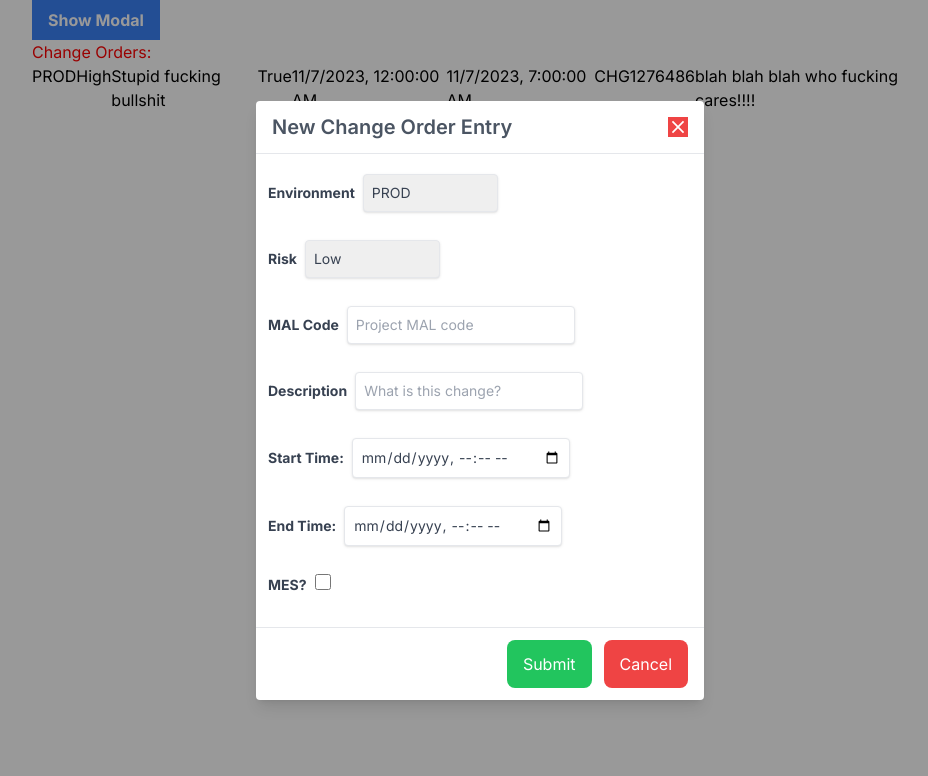
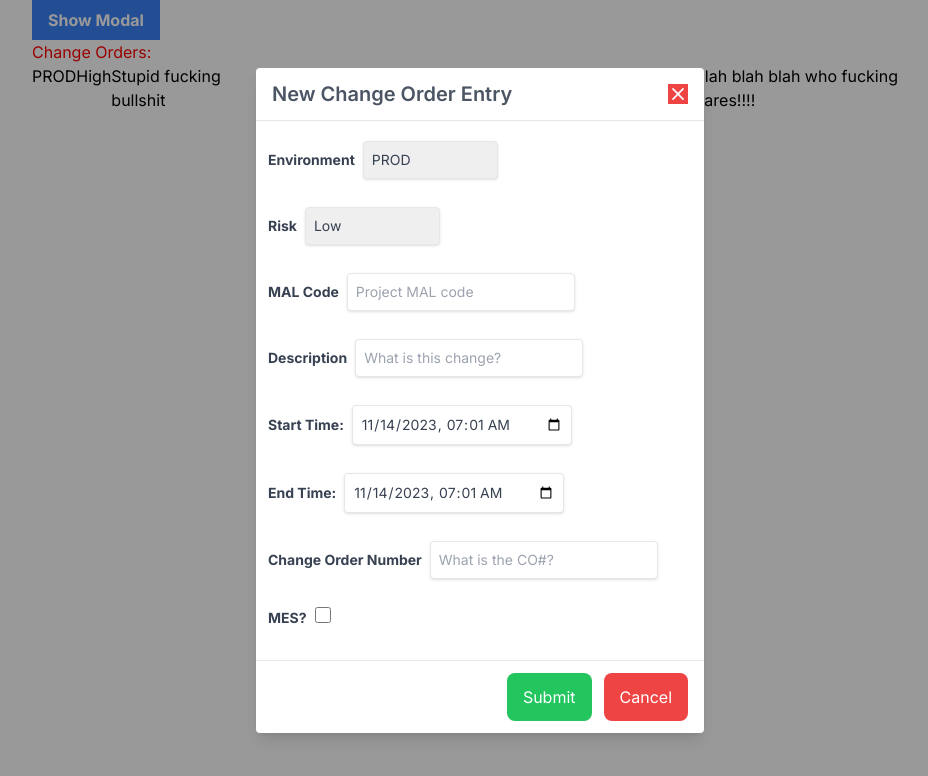
Before and after one commit to aminoo10/co-tracker-app, a Next.js app: page / in a window 1280 px wide. Both pictures are taken after a click on the button "Show Modal". Shown: the top 776 px of the page, without its empty margins (160-1088 px from the left). Built offline with nearby package versions, Linux system fonts and the light colour scheme.

Commit message:
basic passthrough data for modal form submission

```diff
--- /dev/null
+++ b/app/ChangeOrder.tsx
@@ -0,0 +1,13 @@
+export interface ChangeOrder {
+
+        malcode: string;
+        environment: "PROD" | "PAT";
+        risk : "Low" | "Moderate" | "High" | "Very High";
+        description: string;
+        mesProvided: true | false;
+        start: Date;
+        end: Date;
+        chg: string;
+        notes: string;
+
+}
--- a/app/components/ChangeOrderList.tsx
+++ b/app/components/ChangeOrderList.tsx
@@ -1,44 +1,20 @@
+import {ChangeOrder} from '../ChangeOrder';
 import React from 'react'
 
-type Environment = "PROD" | "PAT";
-type Risk = "Low" | "Moderate" | "High" | "Very High";
+ interface COListProps {
+  COList: ChangeOrder[];
+ }
 
-interface ChangeOrder {
-  malcode: string;
-  environment: Environment;
-  risk : Risk;
-  description: string;
-  mesProvided: boolean;
-  start: Date;
-  end: Date;
-  chg: string;
-  notes: string;
-}
+export default function ChangeOrderList({COList}: COListProps) {
 
-const changeOrders : ChangeOrder[] = [];
+  const test: Number = 1;
 
-const testInstance: ChangeOrder = {
-  malcode: '',
-  environment: 'PROD',
-  risk: 'High',
-  description: 'Stupid fucking bullshit',
-  mesProvided: true,
-  start: new Date(2023, 10, 7, 0, 0),
-  end: new Date(2023, 10, 7, 7, 0),
-  chg: 'CHG1276486',
-  notes: "blah blah blah who fucking cares!!!!"
-}
-
-changeOrders.push(testInstance);
-
-
-export default function ChangeOrderList() {
+  console.log(typeof test);
 
   return (
       <div id="list">
-
         <h2 id="test">Change Orders:</h2>
-        {changeOrders.map(changeOrder => {
+        {COList.map(changeOrder => {
           return (<div className="changeOrder">
           <p>{changeOrder.malcode}</p>
           <p>{changeOrder.environment}</p>
--- a/app/components/ChangeOrderModal.tsx
+++ b/app/components/ChangeOrderModal.tsx
@@ -1,13 +1,74 @@
 import React, {useState, useEffect, useRef} from 'react';
+import {ChangeOrder} from '../ChangeOrder';
 
-export default function ChangeOrderModal() {
+export default function ChangeOrderModal({onSave} : {onSave: (coData: ChangeOrder) => void}) {
 
   const modal = useRef<HTMLDivElement>(null);
 
   const [modalOpen, setModalOpen] = useState(false);
 
+  //. get today's date
+
+  const today = new Date();
+
+  const year = today.getFullYear();
+  const month = today.getMonth();
+  const date = today.getDate();
+  const hour = today.getHours();
+  const minute = today.getMinutes();
+
+  const formattedDate = new Date(year, month, date, hour, minute);
+  const formattedDateString = `${year.toString().padStart(4,'0')}-${(month + 1).toString().padStart(2, '0')}-${date.toString().padStart(2, '0')}T${hour.toString().padStart(2, '0')}:${minute.toString().padStart(2, '0')}`;
+
+  //
+
+  const [coData, setCoData] = useState<ChangeOrder>({
+    malcode: '',
+    environment: 'PAT',
+    risk: 'Low',
+    description: '',
+    mesProvided: false,
+    start: formattedDate,
+    end: formattedDate,
+    chg: '',
+    notes: '',
+  })
+
+  const handleChange = (e: React.ChangeEvent<HTMLInputElement | HTMLSelectElement | HTMLInputElement>) => {
+    const { name, value, type} = e.target;
+    let newValue : string | boolean | Date = value;
+    //const isChecked = type === 'checkbox' ? (e.target as HTMLInputElement).checked : !(e.target as HTMLInputElement).checked;
+
+    if (type === 'checkbox') {
+      newValue = (e.target as HTMLInputElement).checked;
+    } else if (type === 'datetime-local') {
+      newValue = new Date(value);
+    }
+
+    setCoData((prevCoData) => ({
+      ...prevCoData,
+      [name] : newValue,
+    }));
+  };
+
+  const handleSave =  () => {
+    onSave(coData);
+    setCoData({
+      malcode: '',
+      environment: 'PAT',
+      risk: 'Low',
+      description: '',
+      mesProvided: false,
+      start: formattedDate,
+      end: formattedDate,
+      chg: '',
+      notes: ''
+    });
+    closeModal();
+  }
+
   const labelStyle = 'block text-gray-700 text-sm font-bold mb-5 flex-col justify-between';
-  const inputStyle = 'mt-2 shadow appearance-none border rounded ml-2 py-2 px-2 text-gray-700 focus:outline-none focus:shadow-outline font-normal';
+  const inputStyle = 'mt-2 shadow appearance-none border rounded ml-2 py-2 px-2 text-gray-700 focus:outline-none focus:shadow-outline focus:ring-2 font-normal';
   const modalStyle = `opacity-0 -translate-y-full scale-150 transform relative fixed w-11/12 md:max-w-md mx-auto
   rounded h-100 overflow-y-auto shadow-lg transition-opacity bg-white transition-transform
   duration-300`;
@@ -28,17 +89,14 @@ export default function ChangeOrderModal() {
   }
 
   const closeModal = () => {
-    modal.current?.classList.add('-translate-y-500');
+    modal.current?.classList.add('-translate-y-full');
     setTimeout(() => {
       modal.current?.classList.add('opacity-0');
       modal.current?.classList.add('scale-150');
-    }, 1000);
+    }, 100);
     setTimeout(() => {if (modalOpen) setModalOpen(false)}, 300);
   }
 
-  const handleSubmit = (e:React.FormEvent) => {
-    e.preventDefault();
-  }
 
   useEffect(() => {
 
@@ -76,8 +134,9 @@ export default function ChangeOrderModal() {
           {/* body */}
           <div className="w-full p-3">
 
-            <label htmlFor="env" className={labelStyle}>Environment
-              <select name="env" id="env" className={inputStyle}>
+            <label htmlFor="environment" className={labelStyle}>Environment
+              <select name="environment" id="environment" className={inputStyle}
+              onChange={handleChange}>
                 <option value="" disabled>Choose an option</option>
                 {environmentOptions.map((option) => (
                   <option key={option} value={option}>
@@ -87,8 +146,11 @@ export default function ChangeOrderModal() {
               </select>
             </label>
 
+
+
             <label htmlFor="risk" className={labelStyle}>Risk
-              <select name="risk" id="risk" className={inputStyle}>
+              <select name="risk" id="risk" className={inputStyle}
+              onChange={handleChange}>
                 <option value="" disabled>Choose an option</option>
                 {riskOptions.map((option) => (
                   <option key={option} value={option}>
@@ -101,42 +163,67 @@ export default function ChangeOrderModal() {
 
 
             <label htmlFor="malcode" className={labelStyle}>MAL Code
-              <input type="text" name="malcode" placeholder='Project MAL code' className={inputStyle}/>
+              <input type="text" value={coData.malcode}
+              name="malcode" placeholder='Project MAL code'
+              className={inputStyle}
+              onChange={handleChange}/>
             </label>
 
-            <label htmlFor="descript" className={labelStyle}>Description
-              <input type="text" name="descript" placeholder="What is this change?"
-              className={inputStyle}/>
+
+
+            <label htmlFor="description" className={labelStyle}>Description
+              <input type="text" name="description" placeholder="What is this change?"
+              className={inputStyle}
+              onChange={handleChange}/>
             </label>
+
+
 
             <label className={labelStyle}>
               Start Time:
               <input
+                defaultValue={formattedDateString}
                 className={inputStyle}
+                onChange={handleChange}
                 type='datetime-local'
                 name="start"
                 placeholder='Start time'
               />
             </label>
 
+
+
             <label className={labelStyle}>
               End Time:
               <input
+                defaultValue={formattedDateString}
                 className={inputStyle}
+                onChange={handleChange}
                 type='datetime-local'
                 name="end"
                 placeholder='End time'
               />
             </label>
 
-            <label htmlFor="mes-check" className={labelStyle}>MES?
+
+
+            <label htmlFor="chg" className={labelStyle}>Change Order Number
+              <input type="text" name="chg" placeholder="What is the CO#?"
+              value={coData.chg}
+              className={inputStyle}
+              onChange={handleChange}/>
+            </label>
+
+
+
+            <label htmlFor="mesProvided" className={labelStyle} >MES?
               <input type="checkbox"
-                     name='mes-check'
+                     name='mesProvided'
+                     onChange={handleChange}
                      className="w-4 h-4 mt-2 ml-2 text-blue-600 bg-gray-100 border-gray-300
-                     rounded focus:ring-blue-500 dark:focus:ring-blue-600
-                     dark:ring-offset-gray-800 focus:ring-2 dark:bg-gray-700
-                     dark:border-gray-600"/>
+                     rounded focus:ring-blue-500 focus:ring-2"/>
             </label>
+
 
 
 
@@ -147,7 +234,8 @@ export default function ChangeOrderModal() {
 
           <div className="px-4 py-3 border-t border-gray-200 flex justify-end items-center gap-3 p-2">
             <button
-              className="focus:outline-none px-4 bg-green-500 p-3 ml-3 rounded-lg text-white hover:bg-green-400">Submit</button>
+              className="focus:outline-none px-4 bg-green-500 p-3 ml-3 rounded-lg text-white hover:bg-green-400"
+              onClick={handleSave}>Submit</button>
             <button
               className="focus:outline-none modal-close px-4 bg-red-500 p-3 rounded-lg text-white hover:bg-red-700"
               onClick={closeModal}>Cancel</button>
--- a/app/page.tsx
+++ b/app/page.tsx
@@ -1,12 +1,38 @@
 "use client"
 import ChangeOrderList from "./components/ChangeOrderList"
 import ChangeOrderModal from "./components/ChangeOrderModal"
+import {ChangeOrder} from './ChangeOrder';
+import React, {useState} from 'react';
+
+
+const changeOrders : ChangeOrder[] = [];
+
+const testInstance: ChangeOrder = {
+  malcode: '',
+  environment: 'PROD',
+  risk: 'High',
+  description: 'Stupid fucking bullshit',
+  mesProvided: true,
+  start: new Date(2023, 10, 7, 0, 0),
+  end: new Date(2023, 10, 7, 7, 0),
+  chg: 'CHG1276486',
+  notes: "blah blah blah who fucking cares!!!!"
+}
+
+changeOrders.push(testInstance);
+
 
 export default function Home() {
+
+  const handleSaveFormData = (formData: any) => {
+    changeOrders.push(formData);
+  };
+
+
   return (
     <div id='app'>
-      <ChangeOrderModal/>
-      <ChangeOrderList/>
+      <ChangeOrderModal onSave={handleSaveFormData} />
+      <ChangeOrderList COList={changeOrders}/>
     </div>
   )
 }
```
